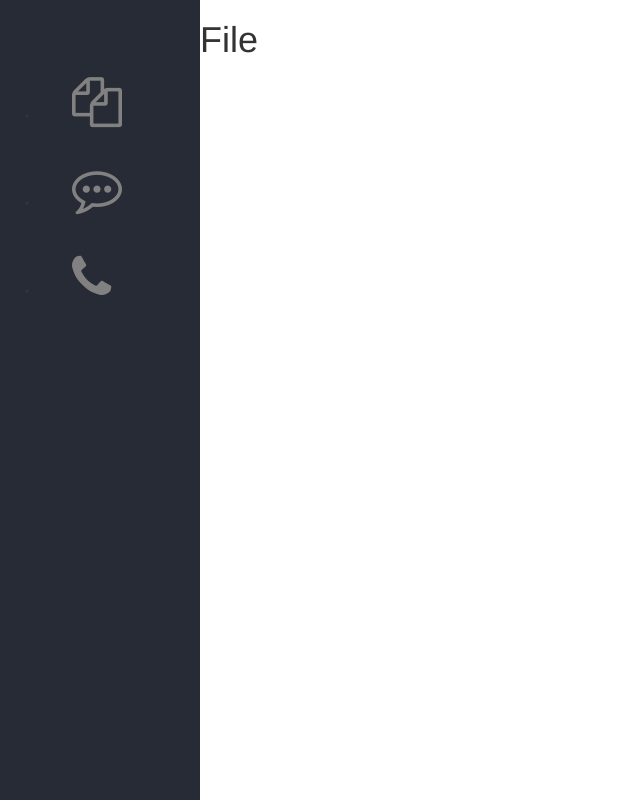
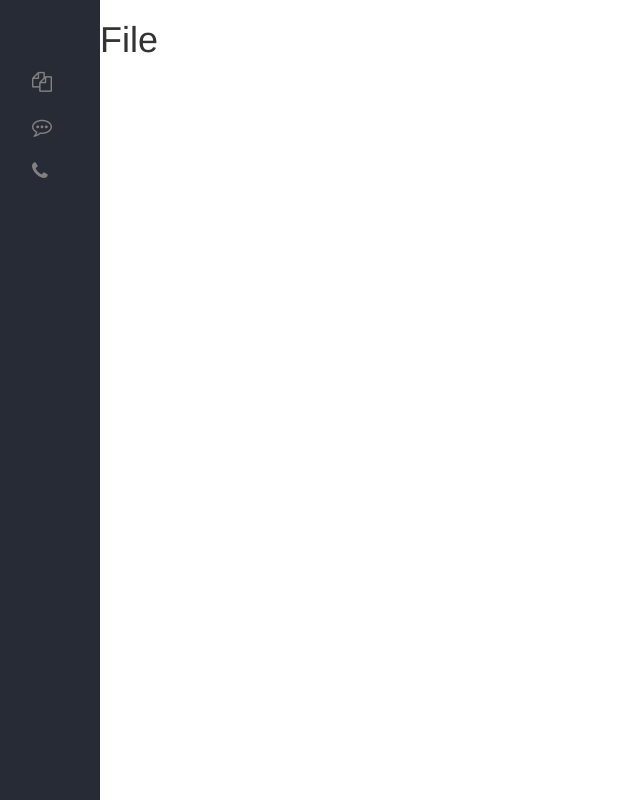
Before and after one commit to AlfredoSequeida/rum, a website: page index.html in a window 1280 px wide. Shown: the whole page, without its empty margins (0-640 px from the left). Drawn offline with nearby package versions, Linux system fonts and the light colour scheme; some packages are replaced by stand-ins of ours; files whose address does not match are found by name.

Commit message:
updated menu interaction

```diff
--- a/assets/css/styles.css
+++ b/assets/css/styles.css
@@ -1,6 +1,6 @@
 .sidenav {
         height: 100%;
-        width: 200px;
+        width: 100px;
         position: fixed;
         z-index: 1;
         top: 0;
@@ -12,10 +12,9 @@
 }
 
 .sidenav a{
-        font-size: 100px;
         padding: 8px 8px 8px 32px;
         text-decoration: none;
-        font-size: 50px;
+        font-size: 20px;
         color: #818181;
         display: block;
         transition: 0.3s;
@@ -27,7 +26,7 @@
 
 #container-display {
         transition: margin-right;
-        padding-left: 200px;
+        padding-left: 100px;
 }
 
 @media screen and (max-height: 450px) {
--- a/index.html
+++ b/index.html
@@ -24,11 +24,9 @@
         <body ng-controller="mainController">
 
                 <div class="sidenav">
-                        <ul>
-                                <li><a href="#!"><i class="fa fa-files-o"></i></a></li>
-                                <li><a href="#!messaging "><i class="fa fa-commenting-o"></i></a></li>
-                                <li><a href="#!phone"><i class="fa fa-phone"></i></a></li>
-                        </ul>
+                                <a href="#!"><i class="fa fa-files-o"></i></a>
+                                <a href="#!messaging"><i class="fa fa-commenting-o"></i></a>
+                                <a href="#!phone"><i class="fa fa-phone"></i></a>
                 </div>
 
                 <div id="container-display">
```
Also changed, not shown: assets/js/app.js (+4 -13 lines).
